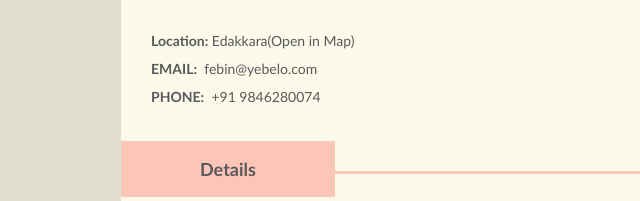
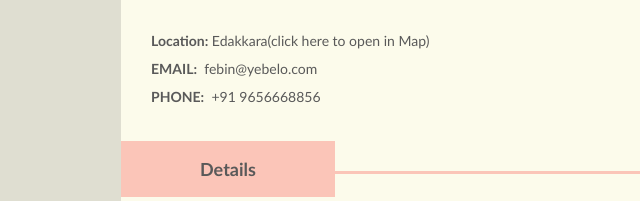
Before and after one commit to devfebin94/febin, a plain HTML site: page index.html in a window 1280 px wide. Shown: the part 468-669 px from the top of the page, 199-839 px from the left. Drawn offline with Linux system fonts and the light colour scheme.

Commit message:
Update index.html

```diff
--- a/index.html
+++ b/index.html
@@ -233,9 +233,9 @@
 <!--[if mso]><table width="100%" cellpadding="0" cellspacing="0" border="0"><tr><td style="padding-right: 10px; padding-left: 10px; padding-top: 10px; padding-bottom: 10px; font-family: Tahoma, sans-serif"><![endif]-->
 <div style="color:#595959;font-family:Montserrat, Trebuchet MS, Lucida Grande, Lucida Sans Unicode, Lucida Sans, Tahoma, sans-serif;line-height:2;padding-top:10px;padding-right:10px;padding-bottom:10px;padding-left:10px;">
 <div style="line-height: 2; font-size: 12px; color: #595959; font-family: Montserrat, Trebuchet MS, Lucida Grande, Lucida Sans Unicode, Lucida Sans, Tahoma, sans-serif; mso-line-height-alt: 24px;">
-<p style="font-size: 14px; line-height: 2; word-break: break-word; mso-line-height-alt: 28px; margin: 0;"><strong>Location:</strong> <a href="https://maps.app.goo.gl/2ssGcKUk3vSiPvJKA" rel="noopener" style="text-decoration: none; color: #595959;" target="_blank">Edakkara(Open in Map)</a></p>
+<p style="font-size: 14px; line-height: 2; word-break: break-word; mso-line-height-alt: 28px; margin: 0;"><strong>Location:</strong> <a href="https://maps.app.goo.gl/2ssGcKUk3vSiPvJKA" rel="noopener" style="text-decoration: none; color: #595959;" target="_blank">Edakkara(click here to open in Map)</a></p>
 <p style="font-size: 14px; line-height: 2; word-break: break-word; mso-line-height-alt: 28px; margin: 0;"><strong>EMAIL:</strong>  <a href="mailto:febin@yebelo.com" style="text-decoration: none; color: #595959;" title="mail@example.com">febin@yebelo.com</a></p>
-<p style="font-size: 14px; line-height: 2; word-break: break-word; mso-line-height-alt: 28px; margin: 0;"><strong>PHONE:</strong>  +91 9846280074</p>
+<p style="font-size: 14px; line-height: 2; word-break: break-word; mso-line-height-alt: 28px; margin: 0;"><strong>PHONE:</strong>  +91 9656668856</p>
 <!-- <p style="font-size: 14px; line-height: 2; word-break: break-word; mso-line-height-alt: 28px; margin: 0;"><strong>WEBSITE</strong>:  <a href="https://maps.app.goo.gl/2ssGcKUk3vSiPvJKA" rel="noopener" style="text-decoration: none; color: #595959;" target="_blank">www.example.com</a></p> -->
 </div>
 </div>
```
